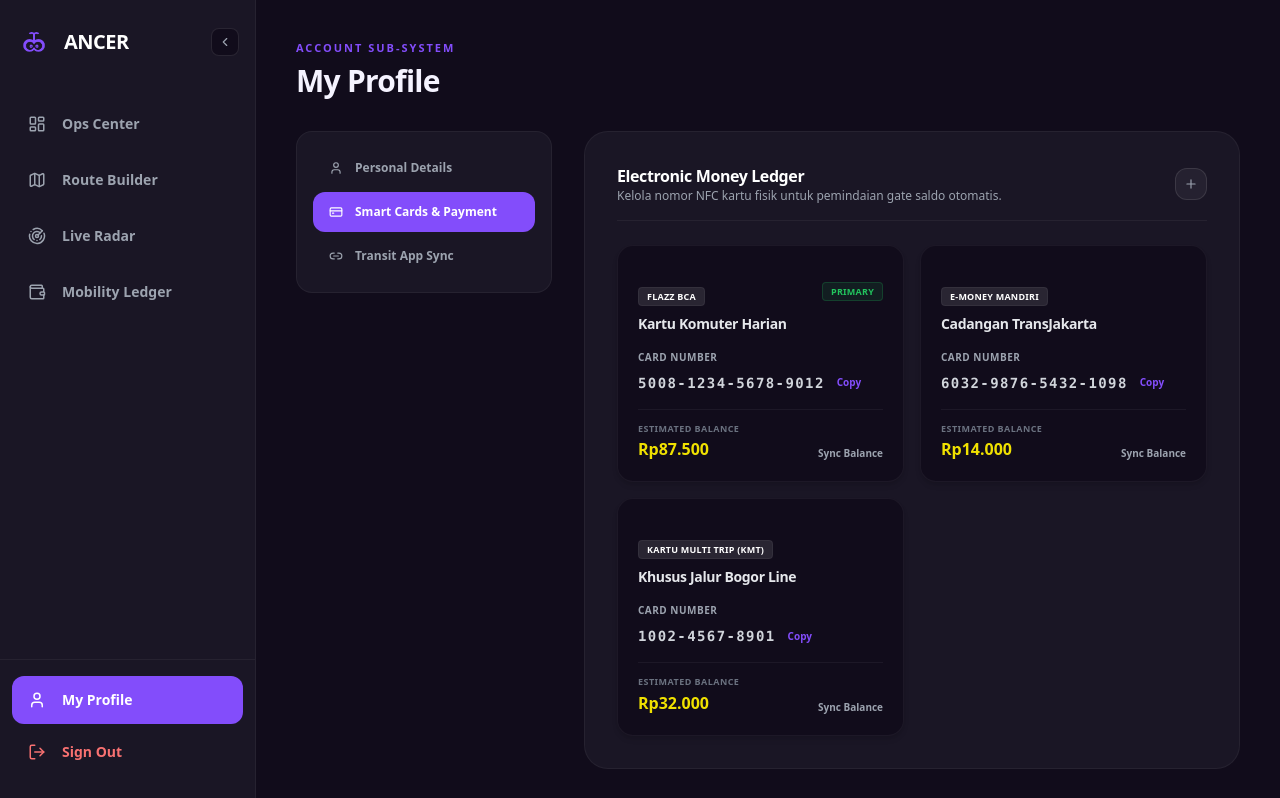
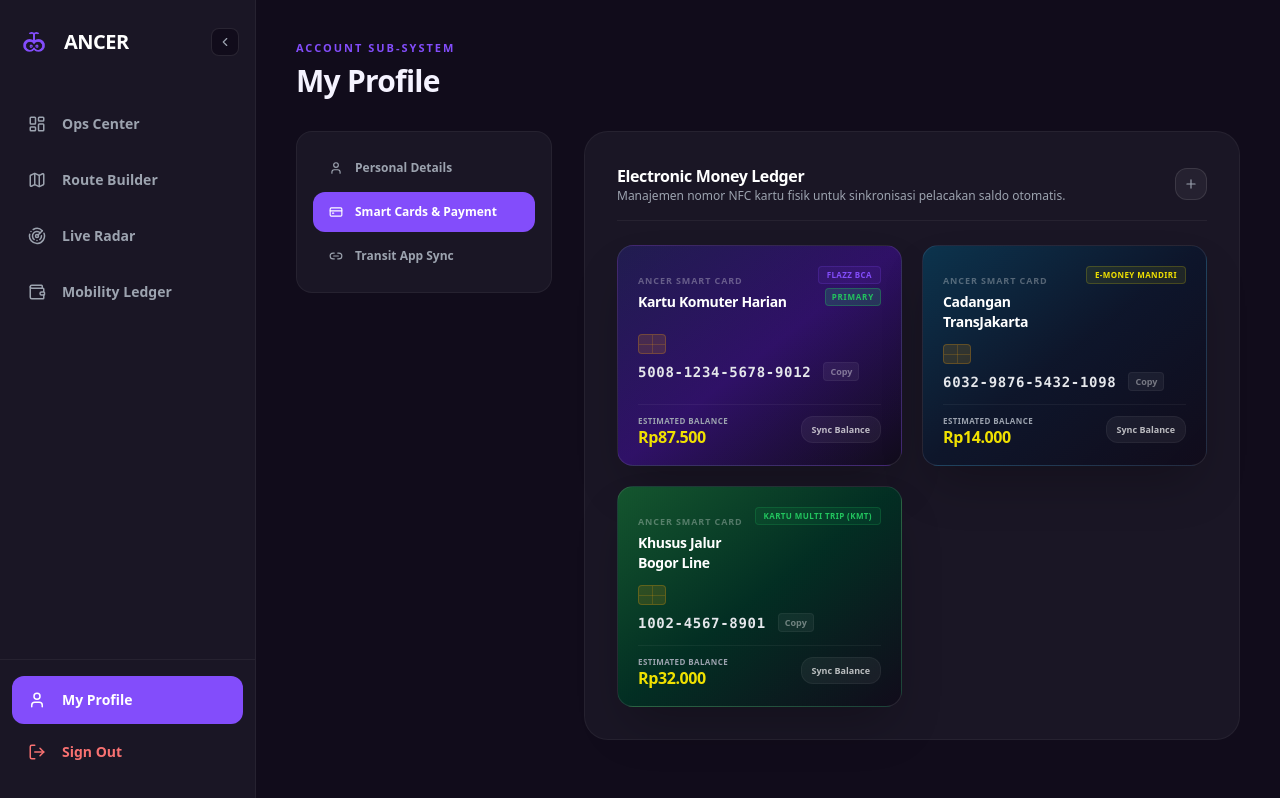
Before and after one commit to farrelabdaaghazka/Ancer, a React (Vite) app: page /profile in a window 1280 px wide. Both pictures are taken after a click on the button "Smart Cards & Payment". Built offline with nearby package versions, Linux system fonts and the light colour scheme.

Commit message:
style: card

```diff
--- a/src/pages/Profile.jsx
+++ b/src/pages/Profile.jsx
@@ -215,52 +215,79 @@ export default function Profile() {
                 <div className="flex justify-between items-center pb-4 border-b border-white/5">
                   <div>
                     <h3 className="text-base font-black text-white tracking-tight">Electronic Money Ledger</h3>
-                    <p className="text-xs text-gray-400">Kelola nomor NFC kartu fisik untuk pemindaian gate saldo otomatis.</p>
+                    <p className="text-xs text-gray-400">Manajemen nomor NFC kartu fisik untuk sinkronisasi pelacakan saldo otomatis.</p>
                   </div>
                   <button className="p-2 rounded-xl bg-white/5 border border-white/10 text-gray-400 hover:text-white flex items-center justify-center cursor-pointer hover:bg-white/10 transition-all">
                     <Plus size={14} />
                   </button>
                 </div>
 
-                <div className="grid grid-cols-1 md:grid-cols-2 gap-4">
-                  {smartCards.map(card => (
-                    <div key={card.id} className="bg-[#110c1b] border border-white/5 rounded-2xl p-5 flex flex-col justify-between space-y-4 relative overflow-hidden group shadow-md">
-                      <div className="absolute top-0 right-0 w-24 h-24 bg-white/2 rounded-full translate-x-8 -translate-y-8 pointer-events-none" />
+                <div className="grid grid-cols-1 md:grid-cols-2 gap-5">
+                  {smartCards.map(card => {
+                    const isFlazz = card.type.includes("Flazz");
+                    const isEmoney = card.type.includes("e-Money");
+                    const cardBg = isFlazz
+                      ? "from-[#1e1b4b] via-[#2e1065] to-[#110c1b]"
+                      : isEmoney
+                        ? "from-[#062f4f] via-[#0b132b] to-[#110c1b]"
+                        : "from-[#14532d] via-[#022c22] to-[#110c1b]";
+                    const accentColor = isFlazz ? "#834DFB" : isEmoney ? "#F0E100" : "#22c55e";
 
-                      <div className="flex justify-between items-start">
-                        <div>
-                          <span className="px-2 py-0.5 rounded text-[9px] font-extrabold bg-white/10 text-white tracking-wide border border-white/5 uppercase">{card.type}</span>
-                          <h4 className="text-sm font-black text-gray-200 mt-2 tracking-tight">{card.label}</h4>
+                    return (
+                      <div
+                        key={card.id}
+                        className={`relative rounded-2xl p-5 bg-gradient-to-br ${cardBg} border border-white/10 flex flex-col justify-between min-h-[190px] shadow-2xl overflow-hidden group transition-all duration-300 hover:border-white/20`}
+                      >
+                        <div
+                          style={{ background: `linear-gradient(135deg, ${accentColor}10, transparent)` }}
+                          className="absolute inset-0 opacity-40 pointer-events-none"
+                        />
+
+                        <div className="flex justify-between items-start relative z-10 w-full">
+                          <div className="space-y-0.5">
+                            <span className="text-[9px] font-black tracking-widest text-white/30 uppercase">ANCER SMART CARD</span>
+                            <h4 className="text-sm font-black text-white tracking-tight">{card.label}</h4>
                           </div>
+                          <div className="flex flex-col items-end gap-1 shrink-0">
+                            <span style={{ color: accentColor, borderColor: `${accentColor}30`, background: `${accentColor}15` }} className="px-2 py-0.5 rounded text-[8px] font-black border tracking-wider uppercase">
+                              {card.type}
+                            </span>
                             {card.isDefault && (
-                          <span className="text-[9px] font-black bg-[#22c55e]/10 text-[#22c55e] border border-[#22c55e]/20 rounded px-2 py-0.5 tracking-wide">PRIMARY</span>
+                              <span className="text-[8px] font-black bg-[#22c55e]/20 text-[#22c55e] border border-[#22c55e]/30 rounded px-1.5 py-0.5 tracking-widest">PRIMARY</span>
                             )}
                           </div>
+                        </div>
 
-                      <div className="space-y-2">
-                        <div className="text-[10px] text-gray-400 font-bold uppercase tracking-wider">Card Number</div>
+                        <div className="relative z-10 my-3">
+                          <div className="w-7 h-5 bg-amber-500/15 border border-amber-500/25 rounded mb-2 relative overflow-hidden">
+                            <div className="absolute inset-y-0 left-1/2 w-px bg-amber-500/20" />
+                            <div className="absolute inset-x-0 top-1/2 h-px bg-amber-500/20" />
+                          </div>
                           <div className="flex items-center gap-3">
-                          <span className="font-mono text-sm tracking-widest text-gray-300 font-bold">{card.cardNumber}</span>
+                            <span className="font-mono text-sm tracking-wider text-gray-200 font-bold">
+                              {card.cardNumber}
+                            </span>
                             <button
                               onClick={() => handleCopy(card.cardNumber)}
-                            className="text-[10px] font-bold text-[#834DFB] hover:text-white transition-colors cursor-pointer"
+                              className="text-[9px] font-bold text-white/40 hover:text-white transition-colors cursor-pointer shrink-0 bg-white/5 px-1.5 py-0.5 rounded border border-white/5"
                             >
                               {copiedCard === card.cardNumber ? "Copied!" : "Copy"}
                             </button>
                           </div>
                         </div>
 
-                      <div className="pt-3 border-t border-white/5 flex justify-between items-end">
+                        <div className="pt-2.5 border-t border-white/5 flex justify-between items-center relative z-10 w-full">
                           <div>
-                          <div className="text-[9px] text-gray-500 font-bold uppercase tracking-wider mb-0.5">Estimated Balance</div>
-                          <div className="text-base font-black text-[#F0E100]">{card.balance}</div>
+                            <div className="text-[8px] text-gray-400 font-bold uppercase tracking-wider">Estimated Balance</div>
+                            <div className="text-base font-black text-[#F0E100] tracking-tight leading-none mt-0.5">{card.balance}</div>
                           </div>
-                        <button className="text-[10px] font-bold text-gray-400 hover:text-white transition-colors cursor-pointer">
+                          <button className="text-[9px] font-black text-white/70 hover:text-white bg-white/5 hover:bg-white/10 px-2.5 py-1.5 rounded-xl border border-white/5 transition-all cursor-pointer">
                             Sync Balance
                           </button>
                         </div>
                       </div>
-                  ))}
+                    );
+                  })}
                 </div>
               </div>
             )}
@@ -272,46 +299,51 @@ export default function Profile() {
                   <p className="text-xs text-gray-400">Sinkronisasikan akun aplikasi resmi angkutan Jakarta untuk otomasi data travel voucher.</p>
                 </div>
 
-                <div className="divide-y divide-white/5 bg-[#110c1b] border border-white/5 rounded-2xl overflow-hidden shadow-md">
+                <div className="grid grid-cols-1 md:grid-cols-2 gap-4">
                   {transitApps.map(app => {
                     const isConnected = app.status === "Connected";
                     return (
-                      <div key={app.id} className="p-5 flex flex-col sm:flex-row sm:items-center justify-between gap-4 transition-colors hover:bg-white/2">
-                        <div className="flex items-start gap-4">
-                          <div className={`w-9 h-9 rounded-xl flex items-center justify-center shrink-0 border ${isConnected ? "bg-[#834DFB]/10 border-[#834DFB]/20 text-[#834DFB]" : "bg-white/5 border-white/10 text-gray-500"}`}>
-                            <Link2 size={16} />
+                      <div
+                        key={app.id}
+                        style={{ borderColor: isConnected ? "rgba(131, 77, 251, 0.2)" : "rgba(255, 255, 255, 0.05)" }}
+                        className={`p-5 rounded-2xl border bg-[#110c1b] flex flex-col justify-between min-h-[160px] transition-all duration-300 relative ${isConnected ? "shadow-[0_4px_20px_rgba(131,77,251,0.04)]" : ""}`}
+                      >
+                        <div className="flex justify-between items-start gap-2 w-full">
+                          <div className="flex items-center gap-3 min-w-0">
+                            <div className={`w-8 h-8 rounded-xl flex items-center justify-center border shrink-0 ${isConnected ? "bg-[#834DFB]/10 border-[#834DFB]/20 text-[#834DFB]" : "bg-white/5 border-white/10 text-gray-500"}`}>
+                              <Link2 size={14} />
                             </div>
-                          <div className="space-y-0.5">
-                            <h4 className="text-sm font-black text-white tracking-tight">{app.name}</h4>
-                            <div className="text-xs text-gray-400 font-semibold flex items-center gap-2">
-                              <span>Account: {app.account}</span>
-                              {isConnected && (
-                                <>
-                                  <span className="text-gray-600">&bull;</span>
-                                  <span className="text-[#F0E100] font-black">{app.balance} Wallet</span>
-                                </>
-                              )}
-                            </div>
+                            <div className="min-w-0">
+                              <h4 className="text-xs font-black text-white tracking-tight truncate whitespace-nowrap">{app.name}</h4>
+                              <p className="text-[10px] font-mono text-gray-400 truncate max-w-[140px] mt-0.5">{isConnected ? app.account : "Not Synced"}</p>
                             </div>
                           </div>
 
-                        <div className="flex items-center gap-4 justify-between sm:justify-end">
-                          <div className="flex items-center gap-1.5">
-                            {isConnected ? (
-                              <CheckCircle2 size={14} className="text-[#22c55e]" />
-                            ) : (
-                              <XCircle size={14} className="text-gray-500" />
-                            )}
-                            <span className={`text-xs font-bold ${isConnected ? "text-[#22c55e]" : "text-gray-500"}`}>
+                          <div className="flex items-center gap-1.5 shrink-0">
+                            <span className={`w-1.5 h-1.5 rounded-full ${isConnected ? "bg-[#22c55e]" : "bg-gray-500"}`} />
+                            <span className={`text-[9px] font-black tracking-wide ${isConnected ? "text-[#22c55e]" : "text-gray-500"} uppercase`}>
                               {app.status}
                             </span>
                           </div>
+                        </div>
 
+                        <div className="my-3 flex items-center h-6">
+                          {isConnected ? (
+                            <div className="flex items-baseline gap-1.5 bg-[#834DFB]/5 border border-[#834DFB]/10 rounded-xl px-2.5 py-1">
+                              <span className="text-xs font-black text-[#F0E100]">{app.balance}</span>
+                              <span className="text-[8px] font-bold text-gray-400 uppercase tracking-wider">Digital Wallet</span>
+                            </div>
+                          ) : (
+                            <span className="text-[10px] text-gray-500 italic font-medium pl-1">Awaiting authorization…</span>
+                          )}
+                        </div>
+
+                        <div className="pt-2.5 border-t border-white/5 w-full">
                           <button
                             onClick={() => toggleAppConnect(app.id)}
-                            className={`px-3 py-1.5 rounded-lg text-xs font-bold border transition-all cursor-pointer ${isConnected ? "bg-white/5 border-white/10 text-red-400 hover:bg-red-500/10 hover:border-red-500/20" : "bg-[#834DFB] border-transparent text-white hover:bg-[#723ee3]"}`}
+                            className={`w-full py-2 rounded-xl text-[11px] font-bold border transition-all cursor-pointer text-center ${isConnected ? "bg-white/5 border-white/10 text-red-400 hover:bg-red-500/10 hover:border-red-500/20" : "bg-[#834DFB] border-transparent text-white hover:bg-[#723ee3]"}`}
                           >
-                            {isConnected ? "Disconnect" : "Connect"}
+                            {isConnected ? "Disconnect Account" : "Authorize Connection"}
                           </button>
                         </div>
                       </div>
```
Lines whose indentation alone changed are shown as unchanged.
